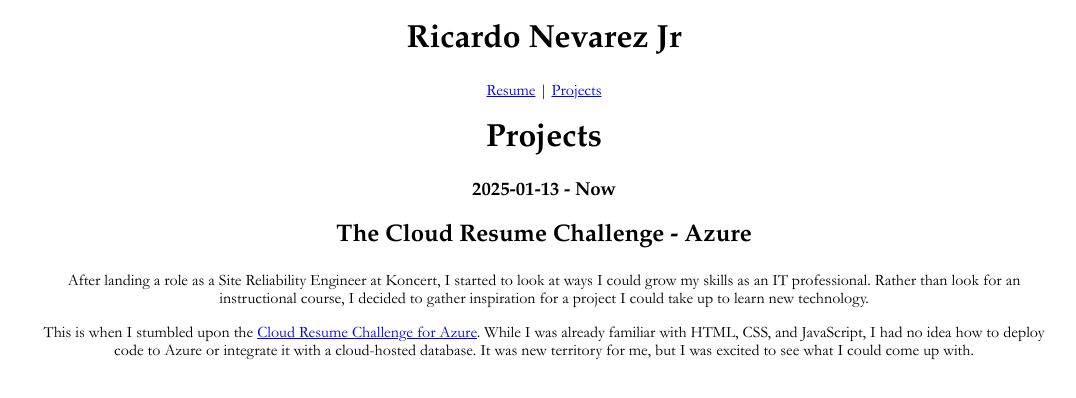
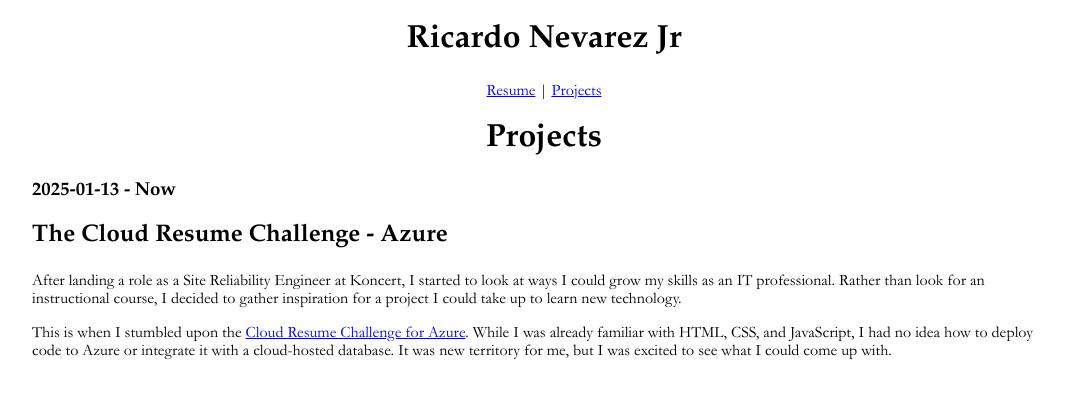
Before and after one commit to rnevarez-cloud/resume-nevarez-cloud, a React (Create React App) app: page /Projects in a window 1280 px wide. Shown: the top 398 px of the page, without its empty margins (96-1172 px from the left). Built offline with nearby package versions, Linux system fonts and the light colour scheme; no server answers.

Commit message:
Removed center class from div

```diff
--- a/src/components/Projects.js
+++ b/src/components/Projects.js
@@ -15,7 +15,7 @@ function Projects() {
 
   return (
     <>
-      <div class="center">
+      <div>
             <h1 class="center">Projects</h1>
             <Markdown>{text}</Markdown>
       </div>
```
